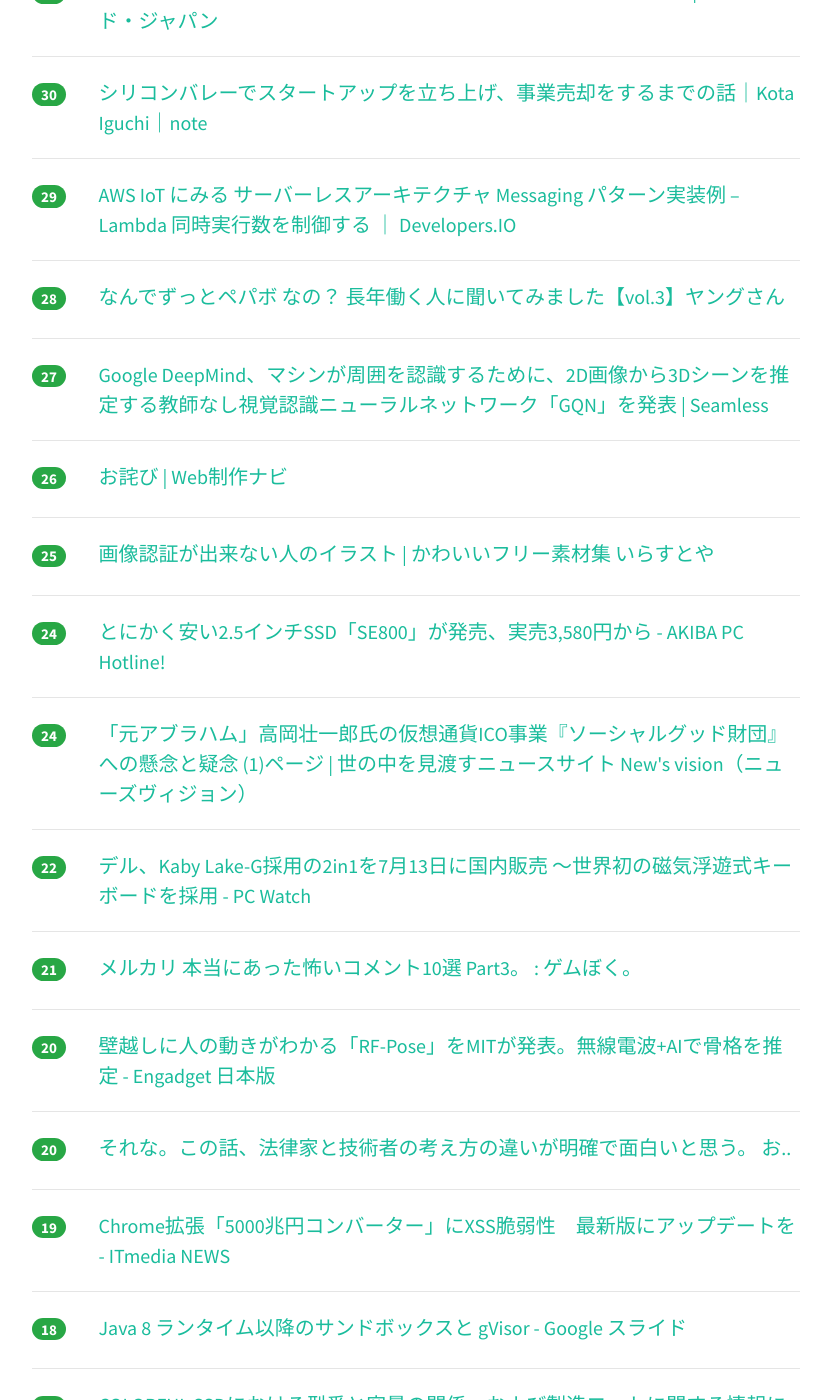
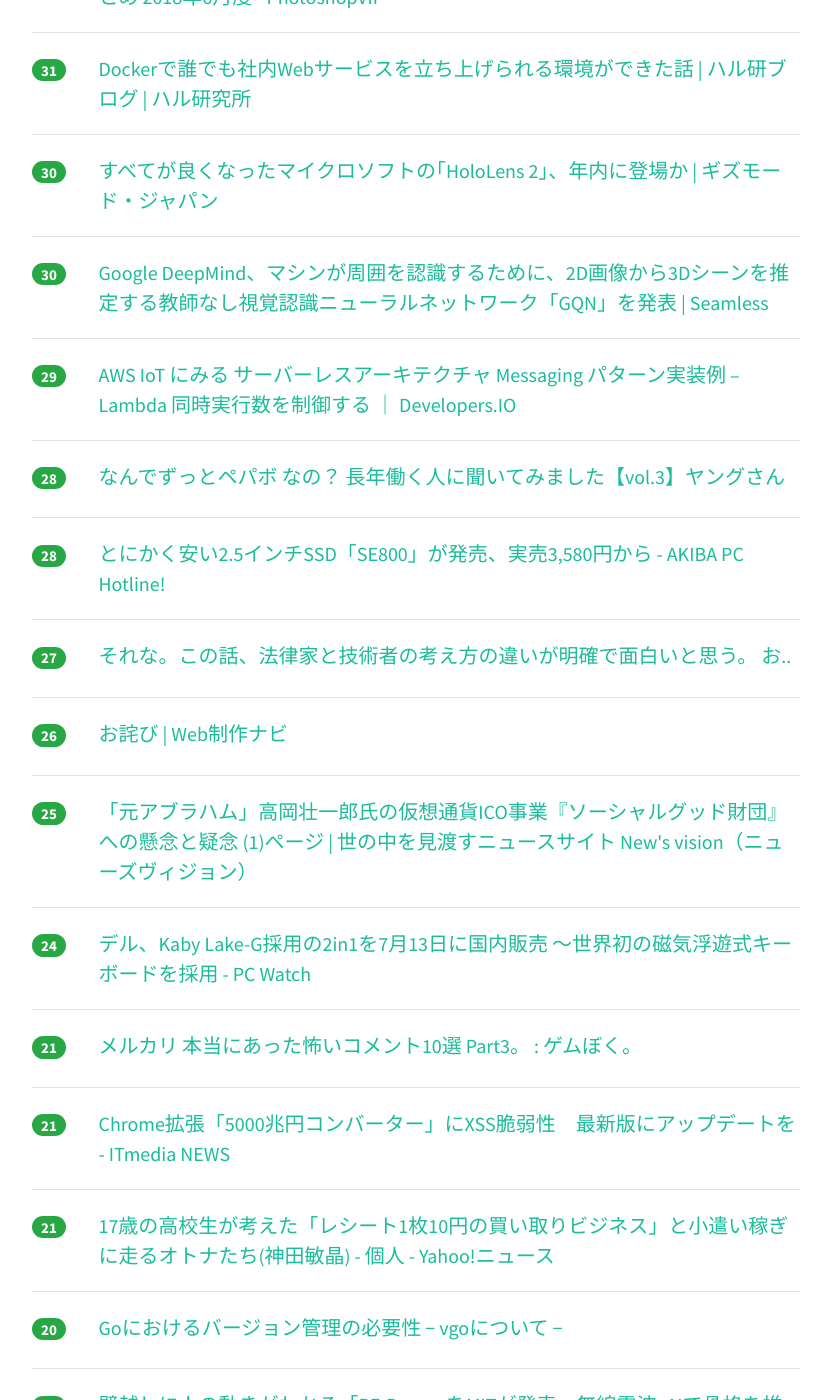
Before and after one commit to yatta47/hatena-matome-site, a Jekyll site: the page built from _posts/2018-06-15-hatena.md, in a window 1280 px wide and 1400 px high, scrolled down 4345 px. Shown: the whole window, without its empty margins (224-1055 px from the left). Built offline with Jekyll 4.4.1, drawn with Linux system fonts in a browser that asks for light colours; nearby versions of some CDN libraries; some of the changed text lies outside the part shown.

Commit message:
Updated 2018-06-15

```diff
--- a/_posts/2018-06-15-hatena.md
+++ b/_posts/2018-06-15-hatena.md
@@ -1,58 +1,58 @@
 ---
 layout: post
 title:  "2018-06-15 はてぶIT"
-date:   2018-06-15 22:01:59
+date:   2018-06-15 23:01:50
 tags: [it-hotentry]
 ---
-63 件のデータあり
+65 件のデータあり
 
 <hr><div class="row">
-<div class="col-1"><span class="badge badge-pill badge-success h2">258</span></div>
+<div class="col-1"><span class="badge badge-pill badge-success h2">270</span></div>
 <div class="col-11"><a href='https://internet.watch.impress.co.jp/docs/yajiuma/1127708.html' target='_blank'>仮想通貨をマイニングする機能なし、ただCPU使用量がもりもり上がるだけのJavaScript公開中【やじうまWatch】 - INTERNET Watch</a></div>
 </div>
 <hr>
 <div class="row">
-<div class="col-1"><span class="badge badge-pill badge-success h2">222</span></div>
+<div class="col-1"><span class="badge badge-pill badge-success h2">246</span></div>
 <div class="col-11"><a href='http://www.mermirai.com/entry/iot' target='_blank'>なぜやらないの？ホームハックから体感する未来の生活 - メルミライ - 未来を見るメディア</a></div>
 </div>
 <hr>
 <div class="row">
-<div class="col-1"><span class="badge badge-pill badge-success h2">189</span></div>
+<div class="col-1"><span class="badge badge-pill badge-success h2">205</span></div>
 <div class="col-11"><a href='https://jp.techcrunch.com/2018/06/15/2018-06-14-app-maker-googles-low-code-tool-for-building-business-apps-comes-out-of-beta/' target='_blank'>Google、ビジネスアプリ開発ツール “App Maker”を正式提供 | TechCrunch Japan</a></div>
 </div>
 <hr>
 <div class="row">
-<div class="col-1"><span class="badge badge-pill badge-success h2">159</span></div>
+<div class="col-1"><span class="badge badge-pill badge-success h2">162</span></div>
 <div class="col-11"><a href='https://mainichi.jp/articles/20180615/k00/00m/040/092000c' target='_blank'>仮想通貨：マイニングはＰＣにどの程度の影響を与えるか - 毎日新聞</a></div>
 </div>
 <hr>
 <div class="row">
-<div class="col-1"><span class="badge badge-pill badge-success h2">146</span></div>
+<div class="col-1"><span class="badge badge-pill badge-success h2">162</span></div>
 <div class="col-11"><a href='https://meeemo.space/' target='_blank'>meeemo(メェーモ) | みんなでメモを共有できるオンラインサービス</a></div>
 </div>
 <hr>
 <div class="row">
-<div class="col-1"><span class="badge badge-pill badge-success h2">145</span></div>
+<div class="col-1"><span class="badge badge-pill badge-success h2">155</span></div>
 <div class="col-11"><a href='http://twitter.com/tsuda/status/1007256451423789056' target='_blank'>津田大介さんのツイート: "内容証明送るので本名と住所教えてください。よろしくお願いします。… "</a></div>
 </div>
 <hr>
 <div class="row">
-<div class="col-1"><span class="badge badge-pill badge-success h2">100</span></div>
+<div class="col-1"><span class="badge badge-pill badge-success h2">129</span></div>
+<div class="col-11"><a href='https://internet.watch.impress.co.jp/docs/news/1127895.html' target='_blank'>コインマイナーをサイトに設置して犯罪になる条件とは？　警察庁と神奈川県警に問い合わせてみた - INTERNET Watch</a></div>
+</div>
+<hr>
+<div class="row">
+<div class="col-1"><span class="badge badge-pill badge-success h2">105</span></div>
 <div class="col-11"><a href='http://reno-coo.hatenablog.jp/entry/2018/06/14/200000' target='_blank'>【徹底解説】COOが社長の忙しい5つの理由を説明します - 株式会社SCOUTERのCOOが人事を尽くして考えた</a></div>
 </div>
 <hr>
 <div class="row">
-<div class="col-1"><span class="badge badge-pill badge-success h2">87</span></div>
-<div class="col-11"><a href='https://internet.watch.impress.co.jp/docs/news/1127895.html' target='_blank'>コインマイナーをサイトに設置して犯罪になる条件とは？　警察庁と神奈川県警に問い合わせてみた - INTERNET Watch</a></div>
-</div>
-<hr>
-<div class="row">
-<div class="col-1"><span class="badge badge-pill badge-success h2">83</span></div>
+<div class="col-1"><span class="badge badge-pill badge-success h2">104</span></div>
 <div class="col-11"><a href='https://www.asahi.com/articles/ASL6H10SFL6GULZU012.html' target='_blank'>コインハイブ採掘「そんなに悪い？」　サイト運営者憤る：朝日新聞デジタル</a></div>
 </div>
 <hr>
 <div class="row">
-<div class="col-1"><span class="badge badge-pill badge-success h2">80</span></div>
+<div class="col-1"><span class="badge badge-pill badge-success h2">82</span></div>
 <div class="col-11"><a href='http://blog.domesoccer.jp/archives/60105146.html' target='_blank'>NHKのワールドカップアプリがすごいと話題に！ライブ視聴、テキスト実況、各種データ、カメラ視点切り替えに対応 : ドメサカブログ</a></div>
 </div>
 <hr>
@@ -62,12 +62,12 @@ tags: [it-hotentry]
 </div>
 <hr>
 <div class="row">
-<div class="col-1"><span class="badge badge-pill badge-success h2">61</span></div>
+<div class="col-1"><span class="badge badge-pill badge-success h2">67</span></div>
 <div class="col-11"><a href='https://jvn.jp/jp/JVN98975951/index.html' target='_blank'>JVN#98975951: Chrome 拡張機能 5000兆円コンバーターにおけるクロスサイトスクリプティングの脆弱性</a></div>
 </div>
 <hr>
 <div class="row">
-<div class="col-1"><span class="badge badge-pill badge-success h2">61</span></div>
+<div class="col-1"><span class="badge badge-pill badge-success h2">66</span></div>
 <div class="col-11"><a href='https://gigazine.net/news/20180612-factorio-gui-improved/' target='_blank'>「OKボタンは右か左か」問題から始まったゲーム「Factorio」のGUIデザインの工夫 - GIGAZINE</a></div>
 </div>
 <hr>
@@ -78,31 +78,41 @@ tags: [it-hotentry]
 <hr>
 <div class="row">
 <div class="col-1"><span class="badge badge-pill badge-success h2">58</span></div>
+<div class="col-11"><a href='https://togetter.com/li/1237459' target='_blank'>JavaScriptやPythonをスラスラ読める「ふりがなプログラミング」がスゴい - Togetter</a></div>
+</div>
+<hr>
+<div class="row">
+<div class="col-1"><span class="badge badge-pill badge-success h2">58</span></div>
 <div class="col-11"><a href='https://employment.en-japan.com/engineerhub/entry/2018/06/12/110000' target='_blank'>［Slackbot大全］26種類の事例・ツールを一挙紹介！ botで業務を効率化しよう【2018夏】 - エンジニアHub｜若手Webエンジニアのキャリアを考える！</a></div>
 </div>
 <hr>
 <div class="row">
-<div class="col-1"><span class="badge badge-pill badge-success h2">56</span></div>
+<div class="col-1"><span class="badge badge-pill badge-success h2">58</span></div>
+<div class="col-11"><a href='http://twitter.com/erukiti/status/1007236676739948545' target='_blank'>TS系JS即身仏さんのツイート: "この本まじすげー。コードにルビを降るのすごいし、エラーコードとかもすごい！！！というか、最高の発明だ　#インプレス… "</a></div>
+</div>
+<hr>
+<div class="row">
+<div class="col-1"><span class="badge badge-pill badge-success h2">57</span></div>
 <div class="col-11"><a href='https://www.publickey1.jp/blog/18/google_cloudhttpsquic.html' target='_blank'>Google CloudのHTTPSロードバランサーがQUICプロトコルに対応 － Publickey</a></div>
 </div>
 <hr>
 <div class="row">
-<div class="col-1"><span class="badge badge-pill badge-success h2">55</span></div>
-<div class="col-11"><a href='http://twitter.com/erukiti/status/1007236676739948545' target='_blank'>TS系JS即身仏さんのツイート: "この本まじすげー。コードにルビを降るのすごいし、エラーコードとかもすごい！！！というか、最高の発明だ　#インプレス… "</a></div>
+<div class="col-1"><span class="badge badge-pill badge-success h2">50</span></div>
+<div class="col-11"><a href='https://anond.hatelabo.jp/20180615094320' target='_blank'>言ってない(明確なソースがない)のに言ってることになってる名言</a></div>
+</div>
+<hr>
+<div class="row">
+<div class="col-1"><span class="badge badge-pill badge-success h2">50</span></div>
+<div class="col-11"><a href='http://www.itmedia.co.jp/news/articles/1806/15/news071.html' target='_blank'>Oculus GoでSteamVRが動く「ALVR」がすごい　ケーブルレスのハイエンドVRを体感　VRchatも遊べる (1/2) - ITmedia NEWS</a></div>
+</div>
+<hr>
+<div class="row">
+<div class="col-1"><span class="badge badge-pill badge-success h2">49</span></div>
+<div class="col-11"><a href='https://medium.com/@kanata/5a76ca6bd0d8' target='_blank'>VRChat それは満天の星空のように – Kanata – Medium</a></div>
 </div>
 <hr>
 <div class="row">
 <div class="col-1"><span class="badge badge-pill badge-success h2">48</span></div>
-<div class="col-11"><a href='https://togetter.com/li/1237459' target='_blank'>JavaScriptやPythonをスラスラ読める「ふりがなプログラミング」がスゴい - Togetter</a></div>
-</div>
-<hr>
-<div class="row">
-<div class="col-1"><span class="badge badge-pill badge-success h2">48</span></div>
-<div class="col-11"><a href='http://www.itmedia.co.jp/news/articles/1806/15/news071.html' target='_blank'>Oculus GoでSteamVRが動く「ALVR」がすごい　ケーブルレスのハイエンドVRを体感　VRchatも遊べる (1/2) - ITmedia NEWS</a></div>
-</div>
-<hr>
-<div class="row">
-<div class="col-1"><span class="badge badge-pill badge-success h2">47</span></div>
 <div class="col-11"><a href='https://legendsoflocalization.com/common-problems-when-translating-games-into-japanese/' target='_blank'>Common Problems When Translating Games into Japanese « Legends of Localization</a></div>
 </div>
 <hr>
@@ -113,12 +123,7 @@ tags: [it-hotentry]
 <hr>
 <div class="row">
 <div class="col-1"><span class="badge badge-pill badge-success h2">46</span></div>
-<div class="col-11"><a href='https://medium.com/@kanata/5a76ca6bd0d8' target='_blank'>VRChat それは満天の星空のように – Kanata – Medium</a></div>
-</div>
-<hr>
-<div class="row">
-<div class="col-1"><span class="badge badge-pill badge-success h2">46</span></div>
-<div class="col-11"><a href='https://anond.hatelabo.jp/20180615094320' target='_blank'>言ってない(明確なソースがない)のに言ってることになってる名言</a></div>
+<div class="col-11"><a href='http://blog.livedoor.jp/blackwingcat/archives/1968666.html' target='_blank'>警察庁による Coinhive 利用の誤認逮捕 と現状の認識のおかしい所を説明するよ ・ω・ - Windows 2000 Blog</a></div>
 </div>
 <hr>
 <div class="row">
@@ -127,8 +132,8 @@ tags: [it-hotentry]
 </div>
 <hr>
 <div class="row">
-<div class="col-1"><span class="badge badge-pill badge-success h2">44</span></div>
-<div class="col-11"><a href='http://blog.livedoor.jp/blackwingcat/archives/1968666.html' target='_blank'>警察庁による Coinhive 利用の誤認逮捕 と現状の認識のおかしい所を説明するよ ・ω・ - Windows 2000 Blog</a></div>
+<div class="col-1"><span class="badge badge-pill badge-success h2">42</span></div>
+<div class="col-11"><a href='https://hanpenblog.com/3508/' target='_blank'>分かりづらいThunderbolt 3とUSB Type-Cの違いについてまとめた | HANPEN-BLOG</a></div>
 </div>
 <hr>
 <div class="row">
@@ -143,7 +148,12 @@ tags: [it-hotentry]
 <hr>
 <div class="row">
 <div class="col-1"><span class="badge badge-pill badge-success h2">39</span></div>
-<div class="col-11"><a href='https://hanpenblog.com/3508/' target='_blank'>分かりづらいThunderbolt 3とUSB Type-Cの違いについてまとめた | HANPEN-BLOG</a></div>
+<div class="col-11"><a href='https://togetter.com/li/1237388' target='_blank'>わかりずらいネタ!? いらすとやさんのイラストを前面に押し出したJALのキャンペーンがハイブローすぎると話題に - Togetter</a></div>
+</div>
+<hr>
+<div class="row">
+<div class="col-1"><span class="badge badge-pill badge-success h2">38</span></div>
+<div class="col-11"><a href='https://jvn.jp/jp/JVN98975951/' target='_blank'>JVN#98975951: Chrome 拡張機能 5000兆円コンバーターにおけるクロスサイトスクリプティングの脆弱性</a></div>
 </div>
 <hr>
 <div class="row">
@@ -152,18 +162,23 @@ tags: [it-hotentry]
 </div>
 <hr>
 <div class="row">
-<div class="col-1"><span class="badge badge-pill badge-success h2">36</span></div>
-<div class="col-11"><a href='https://jvn.jp/jp/JVN98975951/' target='_blank'>JVN#98975951: Chrome 拡張機能 5000兆円コンバーターにおけるクロスサイトスクリプティングの脆弱性</a></div>
+<div class="col-1"><span class="badge badge-pill badge-success h2">38</span></div>
+<div class="col-11"><a href='https://coliss.com/articles/book-review/isbn10-4839966338.html' target='_blank'>CSS Gridの実用的なテクニックが基礎からていねいに解説されたフロントエンドの制作者にオススメの本 | コリス</a></div>
+</div>
+<hr>
+<div class="row">
+<div class="col-1"><span class="badge badge-pill badge-success h2">37</span></div>
+<div class="col-11"><a href='https://www.pexels.com/cats/' target='_blank'>Free stock photos · Pexels</a></div>
 </div>
 <hr>
 <div class="row">
 <div class="col-1"><span class="badge badge-pill badge-success h2">34</span></div>
-<div class="col-11"><a href='https://coliss.com/articles/book-review/isbn10-4839966338.html' target='_blank'>CSS Gridの実用的なテクニックが基礎からていねいに解説されたフロントエンドの制作者にオススメの本 | コリス</a></div>
+<div class="col-11"><a href='https://dc.watch.impress.co.jp/docs/comic/clinic/1127722.html' target='_blank'>【カメラバカにつける薬 in デジカメ Watch】かえってきたカメラバカにつける薬 - デジカメ Watch</a></div>
 </div>
 <hr>
 <div class="row">
 <div class="col-1"><span class="badge badge-pill badge-success h2">34</span></div>
-<div class="col-11"><a href='https://www.pexels.com/cats/' target='_blank'>Free stock photos · Pexels</a></div>
+<div class="col-11"><a href='https://www.irasutoya.com/2018/06/blog-post_343.html' target='_blank'>画像認証が出来ない人のイラスト | かわいいフリー素材集 いらすとや</a></div>
 </div>
 <hr>
 <div class="row">
@@ -178,17 +193,17 @@ tags: [it-hotentry]
 <hr>
 <div class="row">
 <div class="col-1"><span class="badge badge-pill badge-success h2">33</span></div>
-<div class="col-11"><a href='https://dc.watch.impress.co.jp/docs/comic/clinic/1127722.html' target='_blank'>【カメラバカにつける薬 in デジカメ Watch】かえってきたカメラバカにつける薬 - デジカメ Watch</a></div>
-</div>
-<hr>
-<div class="row">
-<div class="col-1"><span class="badge badge-pill badge-success h2">33</span></div>
-<div class="col-11"><a href='https://togetter.com/li/1237388' target='_blank'>わかりずらいネタ!? いらすとやさんのイラストを前面に押し出したJALのキャンペーンがハイブローすぎると話題に - Togetter</a></div>
+<div class="col-11"><a href='https://note.mu/infosia/n/nd01bfe4588b8' target='_blank'>シリコンバレーでスタートアップを立ち上げ、事業売却をするまでの話｜Kota Iguchi｜note</a></div>
 </div>
 <hr>
 <div class="row">
 <div class="col-1"><span class="badge badge-pill badge-success h2">32</span></div>
 <div class="col-11"><a href='http://blog.dotinstall.com/post/174877310245/textlint-lessons-add' target='_blank'>『ドットインストール』公式ブログ - テキストを効率的に校正できる！『textlint入門』をリリースしました</a></div>
+</div>
+<hr>
+<div class="row">
+<div class="col-1"><span class="badge badge-pill badge-success h2">32</span></div>
+<div class="col-11"><a href='https://comic-days.com/episode/10834108156630689548' target='_blank'>乙女文藝ハッカソン - 山田　しいた / 第１話　文藝沼 | コミックDAYS</a></div>
 </div>
 <hr>
 <div class="row">
@@ -208,11 +223,6 @@ tags: [it-hotentry]
 <hr>
 <div class="row">
 <div class="col-1"><span class="badge badge-pill badge-success h2">31</span></div>
-<div class="col-11"><a href='https://comic-days.com/episode/10834108156630689548' target='_blank'>乙女文藝ハッカソン - 山田　しいた / 第１話　文藝沼 | コミックDAYS</a></div>
-</div>
-<hr>
-<div class="row">
-<div class="col-1"><span class="badge badge-pill badge-success h2">31</span></div>
 <div class="col-11"><a href='http://www.hallab.co.jp/sp/company/blog/detail/003189/' target='_blank'>Dockerで誰でも社内Webサービスを立ち上げられる環境ができた話 | ハル研ブログ | ハル研究所</a></div>
 </div>
 <hr>
@@ -223,7 +233,7 @@ tags: [it-hotentry]
 <hr>
 <div class="row">
 <div class="col-1"><span class="badge badge-pill badge-success h2">30</span></div>
-<div class="col-11"><a href='https://note.mu/infosia/n/nd01bfe4588b8' target='_blank'>シリコンバレーでスタートアップを立ち上げ、事業売却をするまでの話｜Kota Iguchi｜note</a></div>
+<div class="col-11"><a href='https://shiropen.com/seamless/ai-google-gqn' target='_blank'>Google DeepMind、マシンが周囲を認識するために、2D画像から3Dシーンを推定する教師なし視覚認識ニューラルネットワーク「GQN」を発表 | Seamless</a></div>
 </div>
 <hr>
 <div class="row">
@@ -237,8 +247,13 @@ tags: [it-hotentry]
 </div>
 <hr>
 <div class="row">
+<div class="col-1"><span class="badge badge-pill badge-success h2">28</span></div>
+<div class="col-11"><a href='https://akiba-pc.watch.impress.co.jp/docs/news/news/1127723.html' target='_blank'>とにかく安い2.5インチSSD「SE800」が発売、実売3,580円から - AKIBA PC Hotline!</a></div>
+</div>
+<hr>
+<div class="row">
 <div class="col-1"><span class="badge badge-pill badge-success h2">27</span></div>
-<div class="col-11"><a href='https://shiropen.com/seamless/ai-google-gqn' target='_blank'>Google DeepMind、マシンが周囲を認識するために、2D画像から3Dシーンを推定する教師なし視覚認識ニューラルネットワーク「GQN」を発表 | Seamless</a></div>
+<div class="col-11"><a href='https://anond.hatelabo.jp/20180615192108' target='_blank'>それな。この話、法律家と技術者の考え方の違いが明確で面白いと思う。 お..</a></div>
 </div>
 <hr>
 <div class="row">
@@ -248,21 +263,11 @@ tags: [it-hotentry]
 <hr>
 <div class="row">
 <div class="col-1"><span class="badge badge-pill badge-success h2">25</span></div>
-<div class="col-11"><a href='https://www.irasutoya.com/2018/06/blog-post_343.html' target='_blank'>画像認証が出来ない人のイラスト | かわいいフリー素材集 いらすとや</a></div>
+<div class="col-11"><a href='https://news-vision.jp/article/188439/' target='_blank'>「元アブラハム」高岡壮一郎氏の仮想通貨ICO事業『ソーシャルグッド財団』への懸念と疑念 (1)ページ | 世の中を見渡すニュースサイト New's vision（ニューズヴィジョン）</a></div>
 </div>
 <hr>
 <div class="row">
 <div class="col-1"><span class="badge badge-pill badge-success h2">24</span></div>
-<div class="col-11"><a href='https://akiba-pc.watch.impress.co.jp/docs/news/news/1127723.html' target='_blank'>とにかく安い2.5インチSSD「SE800」が発売、実売3,580円から - AKIBA PC Hotline!</a></div>
-</div>
-<hr>
-<div class="row">
-<div class="col-1"><span class="badge badge-pill badge-success h2">24</span></div>
-<div class="col-11"><a href='https://news-vision.jp/article/188439/' target='_blank'>「元アブラハム」高岡壮一郎氏の仮想通貨ICO事業『ソーシャルグッド財団』への懸念と疑念 (1)ページ | 世の中を見渡すニュースサイト New's vision（ニューズヴィジョン）</a></div>
-</div>
-<hr>
-<div class="row">
-<div class="col-1"><span class="badge badge-pill badge-success h2">22</span></div>
 <div class="col-11"><a href='https://pc.watch.impress.co.jp/docs/news/1127810.html' target='_blank'>デル、Kaby Lake-G採用の2in1を7月13日に国内販売 ～世界初の磁気浮遊式キーボードを採用 - PC Watch</a></div>
 </div>
 <hr>
@@ -272,18 +277,28 @@ tags: [it-hotentry]
 </div>
 <hr>
 <div class="row">
+<div class="col-1"><span class="badge badge-pill badge-success h2">21</span></div>
+<div class="col-11"><a href='http://www.itmedia.co.jp/news/articles/1806/15/news108.html' target='_blank'>Chrome拡張「5000兆円コンバーター」にXSS脆弱性　最新版にアップデートを - ITmedia NEWS</a></div>
+</div>
+<hr>
+<div class="row">
+<div class="col-1"><span class="badge badge-pill badge-success h2">21</span></div>
+<div class="col-11"><a href='https://news.yahoo.co.jp/byline/kandatoshiaki/20180615-00086467/' target='_blank'>17歳の高校生が考えた「レシート1枚10円の買い取りビジネス」と小遣い稼ぎに走るオトナたち(神田敏晶) - 個人 - Yahoo!ニュース</a></div>
+</div>
+<hr>
+<div class="row">
+<div class="col-1"><span class="badge badge-pill badge-success h2">20</span></div>
+<div class="col-11"><a href='https://www.slideshare.net/takuyaueda967/go-vgo-102442203' target='_blank'>Goにおけるバージョン管理の必要性 − vgoについて −</a></div>
+</div>
+<hr>
+<div class="row">
 <div class="col-1"><span class="badge badge-pill badge-success h2">20</span></div>
 <div class="col-11"><a href='https://japanese.engadget.com/2018/06/14/rf-pose-mit-ai/' target='_blank'>壁越しに人の動きがわかる「RF-Pose」をMITが発表。無線電波+AIで骨格を推定 - Engadget 日本版</a></div>
 </div>
 <hr>
 <div class="row">
 <div class="col-1"><span class="badge badge-pill badge-success h2">20</span></div>
-<div class="col-11"><a href='https://anond.hatelabo.jp/20180615192108' target='_blank'>それな。この話、法律家と技術者の考え方の違いが明確で面白いと思う。 お..</a></div>
-</div>
-<hr>
-<div class="row">
-<div class="col-1"><span class="badge badge-pill badge-success h2">19</span></div>
-<div class="col-11"><a href='http://www.itmedia.co.jp/news/articles/1806/15/news108.html' target='_blank'>Chrome拡張「5000兆円コンバーター」にXSS脆弱性　最新版にアップデートを - ITmedia NEWS</a></div>
+<div class="col-11"><a href='https://anond.hatelabo.jp/20180615181111' target='_blank'>AM PM</a></div>
 </div>
 <hr>
 <div class="row">
@@ -307,12 +322,7 @@ tags: [it-hotentry]
 </div>
 <hr>
 <div class="row">
-<div class="col-1"><span class="badge badge-pill badge-success h2">15</span></div>
-<div class="col-11"><a href='https://anond.hatelabo.jp/20180615181111' target='_blank'>AM PM</a></div>
-</div>
-<hr>
-<div class="row">
-<div class="col-1"><span class="badge badge-pill badge-success h2">9</span></div>
+<div class="col-1"><span class="badge badge-pill badge-success h2">10</span></div>
 <div class="col-11"><a href='https://yoshitaku-jp.hatenablog.com/entry/2018/06/14/210034' target='_blank'>3ヶ月続けた kakakakakku ブログメンティーを卒業しました - よしたく blog</a></div>
 </div>
 <hr>
```
